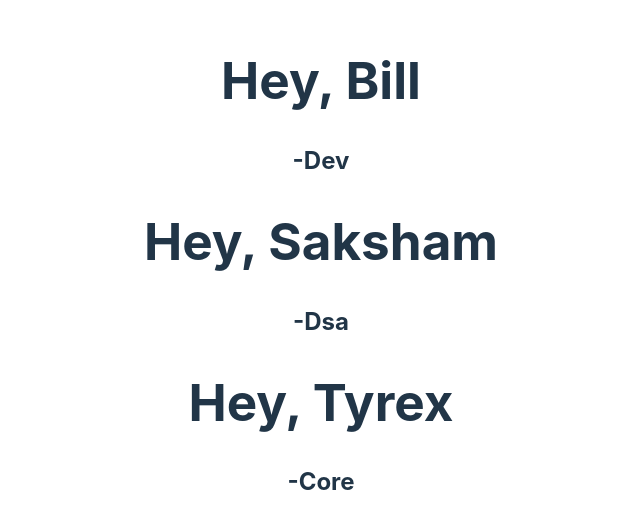
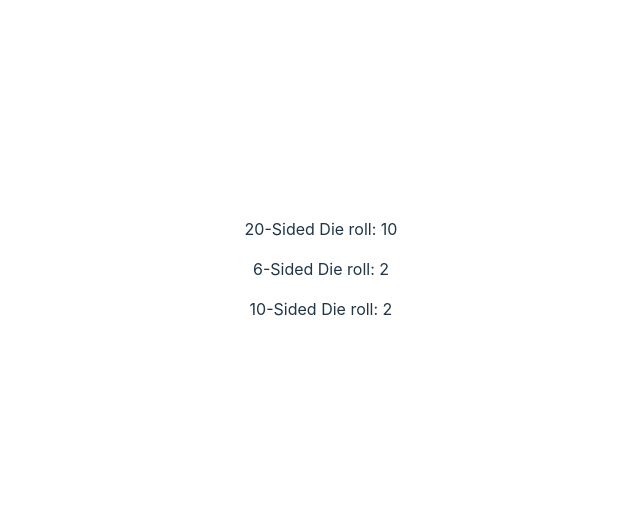
Before and after one commit to tyrex1829/react-locally-vite, a React (Vite) app: page / in a window 1280 px wide. Shown: the part 131-660 px from the top of the page, without its empty margins (319-959 px from the left). Built offline with nearby package versions, Linux system fonts and the light colour scheme.

Commit message:
non-string props

```diff
--- a/src/App.jsx
+++ b/src/App.jsx
@@ -10,9 +10,13 @@ function App() {
       <Chicken />
       <Chicken /> */}
 
-      <Greeter person="Bill" from="Dev" />
+      {/* <Greeter person="Bill" from="Dev" />
       <Greeter person="Saksham" from="Dsa" />
-      <Greeter person="Tyrex" from="Core" />
+      <Greeter person="Tyrex" from="Core" /> */}
+
+      <Die numSides={20} />
+      <Die numSides={6} />
+      <Die numSides={10} />
     </div>
   );
 }
--- a/src/Die.jsx
+++ b/src/Die.jsx
@@ -1,4 +1,4 @@
-export default function Die() {
-    const roll = Math.floor(Math.random() * 6) + 1;
-    return <p>Die roll {roll}</p>
+export default function Die({ numSides }) {
+    const roll = Math.floor(Math.random() * numSides) + 1;
+    return <p>{numSides}-Sided Die roll: {roll}</p>
 }
```
